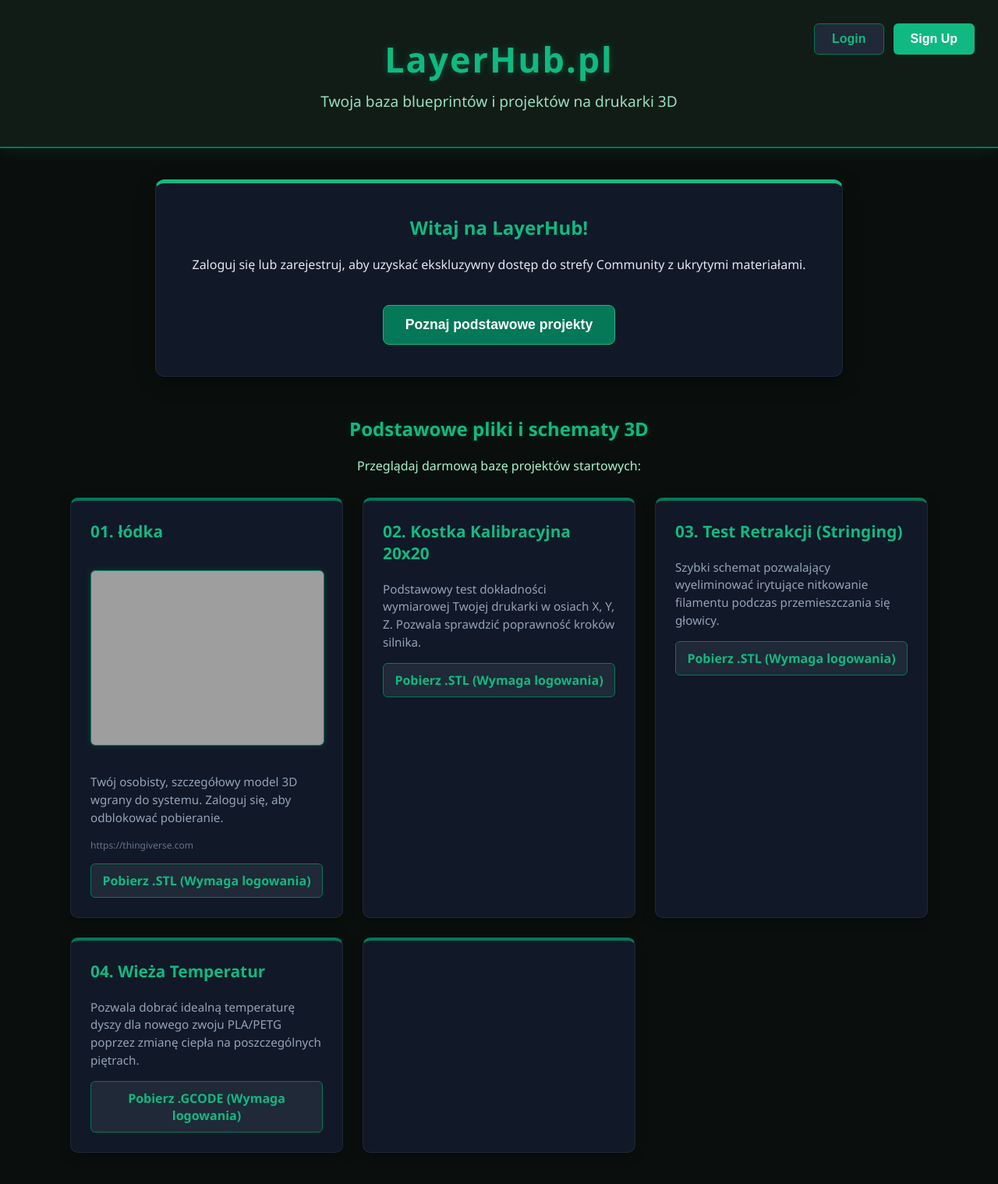
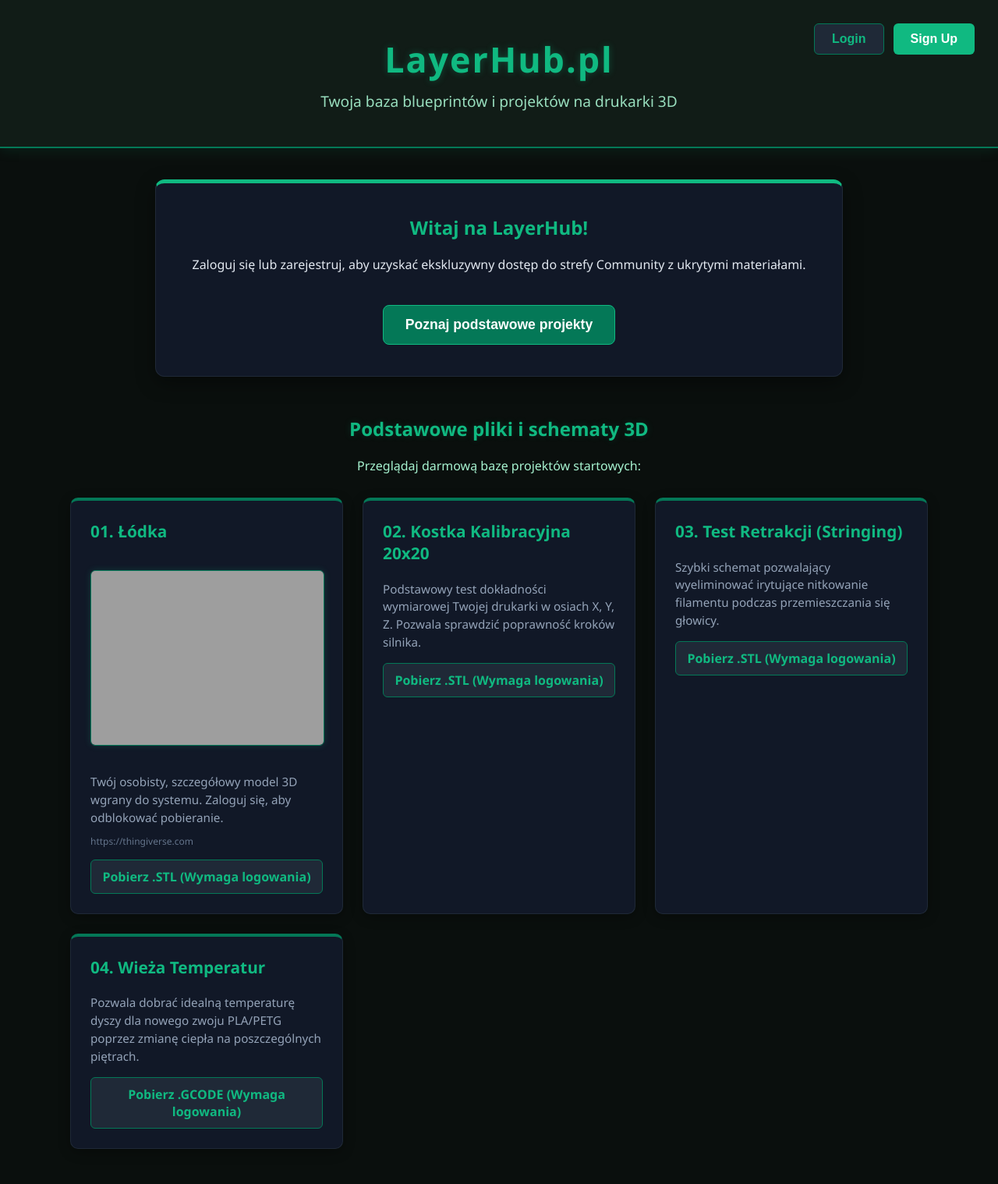
Before and after one commit to slayereqgaming-gif/layerhub, a Flask app: page / in a window 1280 px wide. Shown: the whole page at 78% size. After the commit the page ends 1473 px from the top, so only its background shows below. Run offline with Flask 3, Linux system fonts and the light colour scheme; grey boxes are pictures that could not be loaded.

Commit message:
Update index.html

```diff
--- a/templates/index.html
+++ b/templates/index.html
@@ -137,6 +137,19 @@
             color: #94a3b8;
             font-size: 0.95em;
             line-height: 1.5;
+            margin-bottom: 10px;
+        }
+        .source-link {
+            font-size: 0.75em;
+            color: #64748b;
+            text-decoration: none;
+            display: block;
+            margin-bottom: 15px;
+            word-break: break-all;
+        }
+        .source-link:hover {
+            color: #38bdf8;
+            text-decoration: underline;
         }
         .download-btn {
             display: block;
@@ -155,18 +168,6 @@
         .download-btn:hover {
             background-color: #10b981;
             color: white;
-        }
-        .source-link {
-            display: block;
-            font-size: 0.75em;
-            color: #64748b;
-            text-decoration: none;
-            margin-top: 8px;
-            word-break: break-all;
-        }
-        .source-link:hover {
-            color: #38bdf8;
-            text-decoration: underline;
         }
         .modal {
             display: none;
@@ -236,13 +237,14 @@
         <p style="color: #a7f3d0; margin-bottom: 30px;">Przeglądaj darmową bazę projektów startowych:</p>
 
         <div class="projects-grid">
-            <!-- PROJEKT 01: ŁÓDKA ZE ZDJĘCIEM I LINKIEM DO THINGIVERSE -->
+
+            <!-- PROJEKT KARTY Z TWOIM ZDJĘCIEM I LINKIEM DO THINGIVERSE -->
             <div class="project-card">
-                <h3>01. łódka</h3>
-                <!-- Prawidłowy, niezależny link do zdjęcia zielono-brązowej łódeczki -->
+                <h3>01. Łódka</h3>
+                <!-- Zdjęcie łódeczki załadowane z zewnętrznego serwera -->
                 <img src="https://imgur.com" alt="Łódka 3D" style="max-width: 100%; height: auto; border-radius: 6px; margin: 15px 0; border: 1px solid #047857; box-shadow: 0 0 8px rgba(16, 185, 129, 0.2);">
                 <p>Twój osobisty, szczegółowy model 3D wgrany do systemu. Zaloguj się, aby odblokować pobieranie.</p>
-                <a href="https://thingiverse.com" target="_blank" class="source-link">https://thingiverse.com</a>
+                <a href="https://thingiverse.com" class="source-link" target="_blank">https://thingiverse.com</a>
                 <div class="download-btn" onclick="openModal('loginModal')">Pobierz .STL (Wymaga logowania)</div>
             </div>
 
@@ -262,4 +264,3 @@
                 <p>Pozwala dobrać idealną temperaturę dyszy dla nowego zwoju PLA/PETG poprzez zmianę ciepła na poszczególnych piętrach.</p>
                 <div class="download-btn" onclick="openModal('loginModal')">Pobierz .GCODE (Wymaga logowania)</div>
             </div>
-            <div class="project-card">
```
